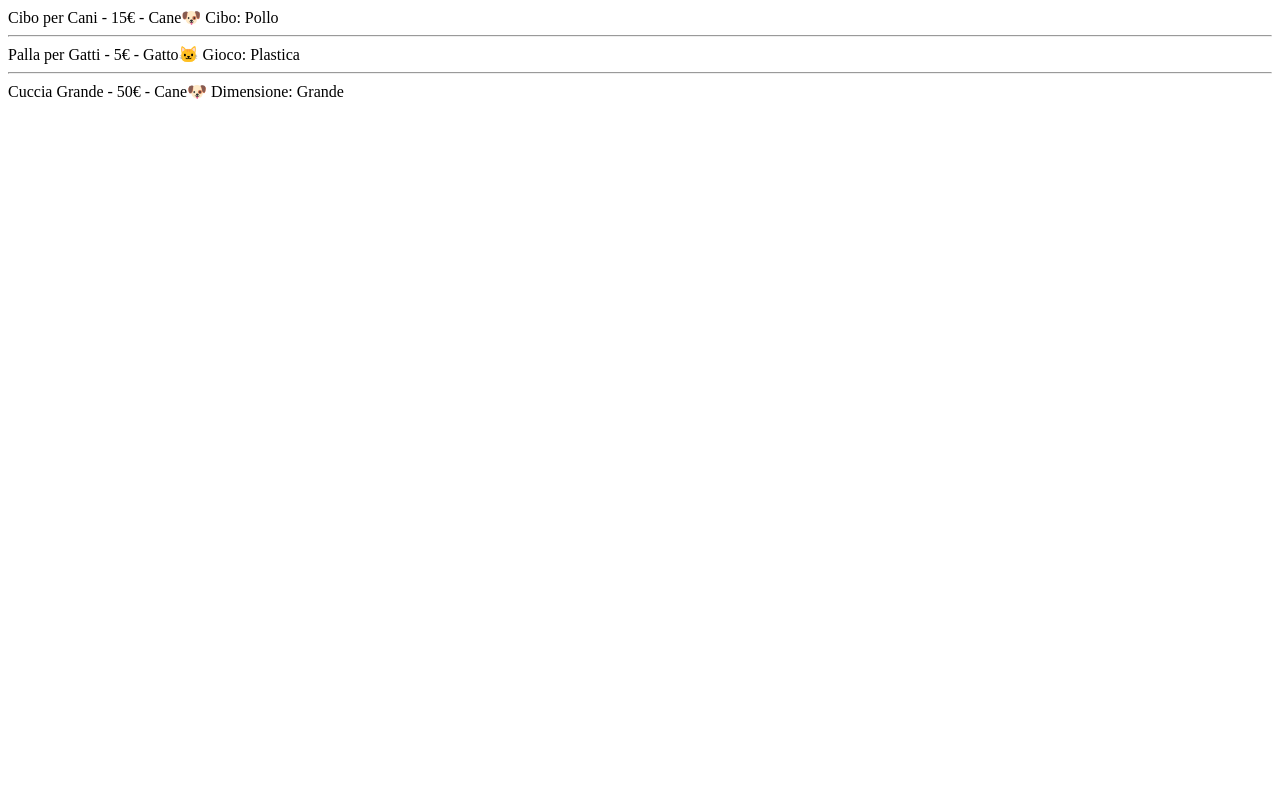
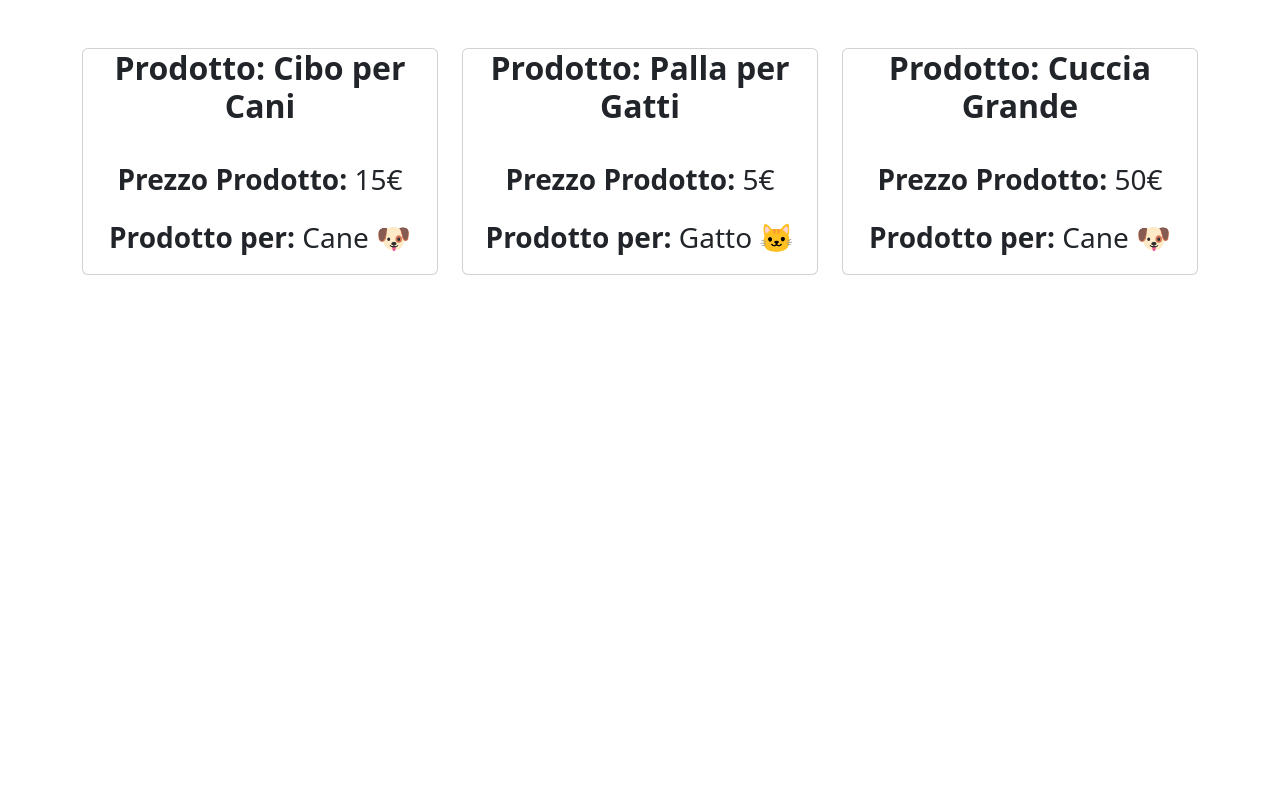
Before and after one commit to SimoneDUrso/php-oop-2, a PHP site: page / in a window 1280 px wide. Run offline with PHP 8.4, Linux system fonts and the light colour scheme.

Commit message:
[UPD] Added array and cycled with a foreach

```diff
--- a/index.php
+++ b/index.php
@@ -32,8 +32,7 @@ class Categoria
     }
 }
 
-$gatto = new Categoria('Gatto', '🐱');
-$cane = new Categoria('Cane', '🐶');
+
 
 // CLASSE CIBO
 class Cibo extends Prodotto
@@ -86,23 +85,24 @@ class Cucce extends Prodotto
     }
 }
 
-// ISTANZE DELLE SOTTOCLASSI
-$cibo_cane = new Cibo('Cibo per Cani -', '15€ -', $cane, 'Pollo');
-$gioco_gatto = new Giochi('Palla per Gatti -', '5€ -', $gatto, 'Plastica');
-$cuccia_cane = new Cucce('Cuccia Grande -', '50€ -', $cane, 'Grande');
+// ISTANZE SOTTOCLASSE
+$gatto = new Categoria('Gatto', '🐱');
+$cane = new Categoria('Cane', '🐶');
 
-// ISTANZE PRODOTTO
-$guinzaglio = new Prodotto('Guinzaglio', '20€', $cane);
-$erba_gatta = new Prodotto('Erba Gatta', '10€', $gatto);
+// ISTANZE DEI PRODOTTI
+$prodotti = [
+    new Cibo('Cibo per Cani', '15€', $cane, 'Pollo'),
+    new Giochi('Palla per Gatti', '5€', $gatto, 'Plastica'),
+    new Cucce('Cuccia Grande', '50€', $cane, 'Grande')
+];
 
-// var_dump($guinzaglio);
-echo $cibo_cane->infoProdotto();
-echo '<hr>';
-echo $gioco_gatto->infoProdotto();
-echo '<hr>';
-echo $cuccia_cane->infoProdotto();
+// VISUALIZZIAMO A SCHERMO I PRODOTTI
 
-
+// echo $cibo_cane->infoProdotto();
+// echo '<hr>';
+// echo $palla_gatto->infoProdotto();
+// echo '<hr>';
+// echo $cuccia_cane->infoProdotto();
 
 ?>
 
@@ -112,11 +112,30 @@ echo $cuccia_cane->infoProdotto();
 <head>
     <meta charset="UTF-8">
     <meta name="viewport" content="width=device-width, initial-scale=1.0">
-    <title>Document</title>
+    <link href="https://cdn.jsdelivr.net/npm/bootstrap@5.3.3/dist/css/bootstrap.min.css"
+        rel="stylesheet" integrity="sha384-QWTKZyjpPEjISv5WaRU9OFeRpok6YctnYmDr5pNlyT2bRjXh0JMhjY6hW+ALEwIH" crossorigin="anonymous">
+    <title>php-oop-2</title>
 </head>
 
 <body>
-
+    <div class="container mt-5">
+        <div class="row">
+            <?php foreach ($prodotti as $prodotto): ?>
+                <div class="col-12 col-md-6 col-lg-4">
+                    <div class="card">
+                        <div class="card-title">
+                            <h2 class="text-center fw-bold">Prodotto: <?php echo $prodotto->nome_prodotto ?></h2>
+                        </div>
+                        <div class="card-body text-center">
+                            <p class="fs-3"><span class="fw-bold">Prezzo Prodotto:</span> <?php echo $prodotto->prezzo ?> </p>
+                            <span class="fs-3"><span class="fw-bold">Prodotto per:</span> <?php echo $prodotto->categoria->tipo_animale ?>
+                                <span class="fs-3"><?php echo $prodotto->categoria->icona_categoria ?>
+                        </div>
+                    </div>
+                </div>
+            <?php endforeach; ?>
+        </div>
+    </div>
 </body>
 
 </html>
```
